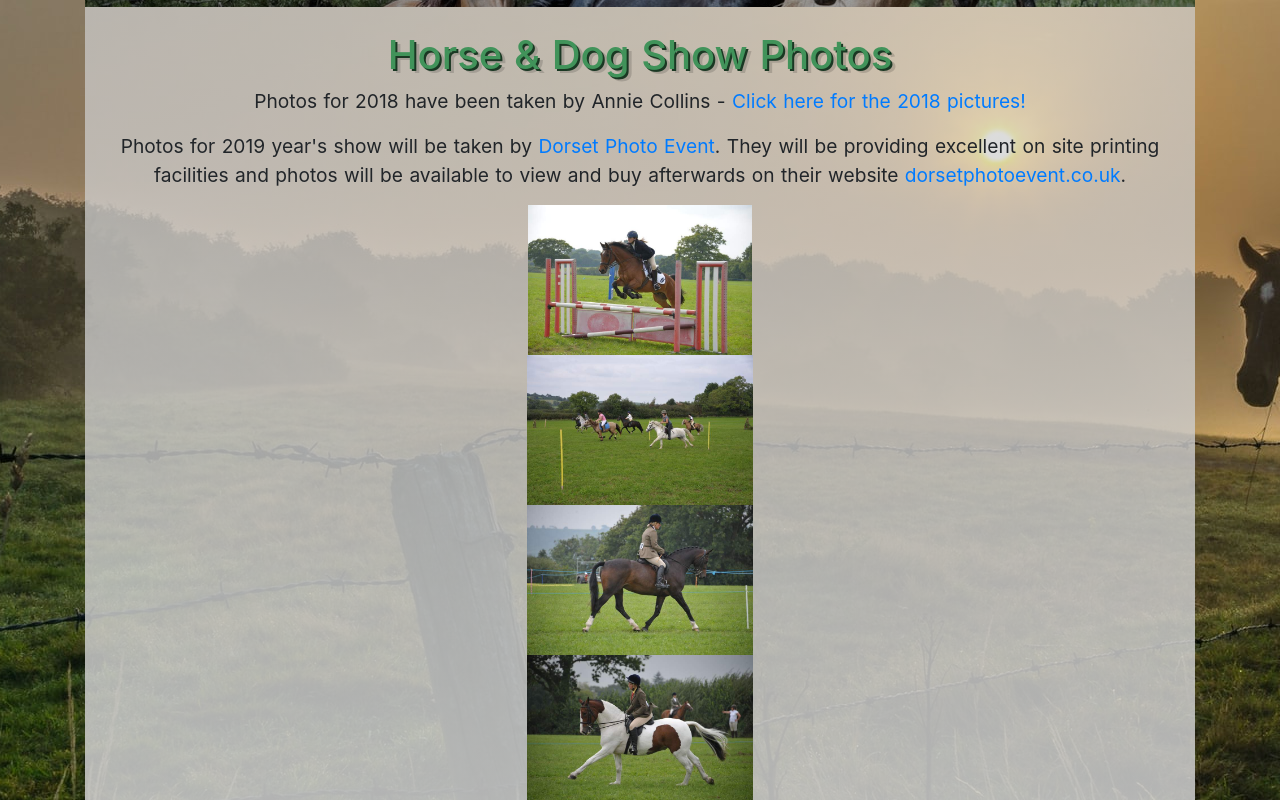
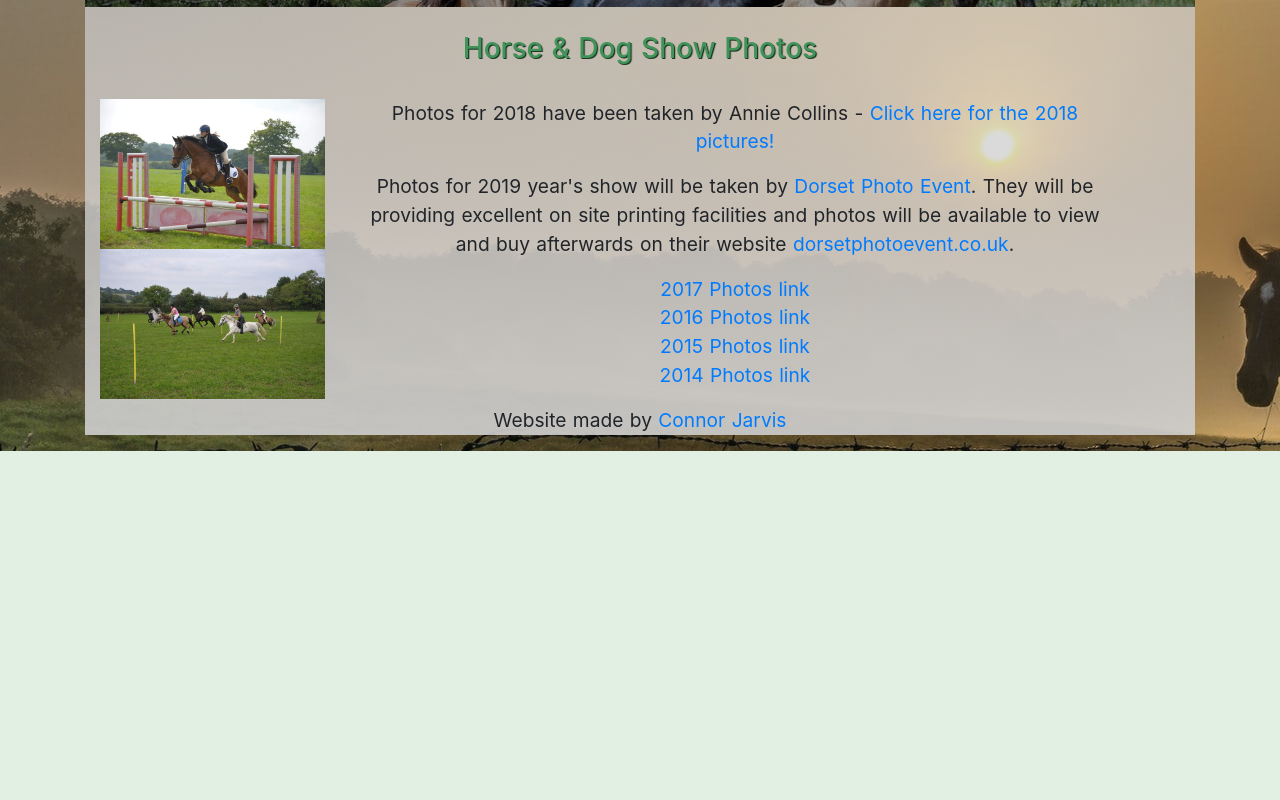
Before and after one commit to connorjjarvis/CrewkerneShow, a Nuxt app: page /photos in a window 1280 px wide. Shown: the part 480-1280 px from the top of the page. After the commit the page ends 931 px from the top, so only its background shows below. Built offline with nearby package versions, Linux system fonts and the light colour scheme.

Commit message:
Updated content

```diff
--- a/layouts/default.vue
+++ b/layouts/default.vue
@@ -4,6 +4,9 @@
       <b-container fluid="md" class="text-center">
         <div class="content">
           <Nuxt />
+          <div id="author">
+            <p>Website made by <a href="mailto:connor.jarvis+crewkerneshow@gmail.com">Connor Jarvis</a></p>
+          </div>
         </div>
       </b-container>
   </div>
--- a/pages/contact.vue
+++ b/pages/contact.vue
@@ -1,14 +1,28 @@
 <template>
 <div>
-    <br><br>
-<h3>Contact us</h3>
+  <b-row class="text-center">
+        <b-col>
+            <h3>Contact us</h3>
+        </b-col>
+    </b-row>
+    <b-row class="text-center">
+    <b-col sm="2" md="3">
+<div id="photos">
+<img src="../assets/imagerotate5.jpg" style="max-height: 150px; max-width: 275px;">
+</div>
+<div id="photos">
+<img src="../assets/imagerotate6.jpg" style="max-height: 150px; max-width: 275px;">
+</div>
+    </b-col>
+    <b-col sm="8" md="8">
 <p>Show Date 10th September 2016, Clapton near Crewkerne, DT8 3RH</p>
 <p><a href="https://www.google.co.uk/maps/dir//50.8448935,-2.8339749/@50.8452957,-2.8354555,419m/data=!3m1!1e3!4m2!4m1!3e0">Open in Google Maps!</a></p>
 <p>Phone: 01460 73923 or 07840384763</p>
 <p>Email: <a href="mailto:crewkerneshow@hotmail.com">crewkerneshow@hotmail.com</a></p>
-<!--<div id="map-canvas"></div>-->
-<br>
-<p></p>
+    </b-col>
+    <b-col>
+    </b-col>
+  </b-row>
 </div>
 </template>
 
--- a/pages/photos.vue
+++ b/pages/photos.vue
@@ -1,38 +1,36 @@
 <template>
 <div>
-<br>
-<center>
-<h1>Horse & Dog Show Photos</h1>
-</center>
-<p>Photos for 2018 have been taken by Annie Collins - <a href="photogallery">Click here for the 2018 pictures!</a> </p>
-<p>Photos for 2019 year's show will be taken by <a href="http://www.dorsetphotoevent.co.uk/">Dorset Photo Event</a>. They will be providing excellent on site printing facilities and photos will be available to view and buy afterwards on their website <a href="http://www.dorsetphotoevent.co.uk/">dorsetphotoevent.co.uk</a>.</p>
-<center>
+  <b-row class="text-center">
+        <b-col>
+            <h3>Horse & Dog Show Photos</h3>
+        </b-col>
+    </b-row>
+    <b-row class="text-center">
+    <b-col sm="2" md="3">
 <div id="photos">
 <img src="../assets/imagerotate1.jpg" style="max-height: 150px; max-width: 275px;">
 </div>
 <div id="photos">
 <img src="../assets/imagerotate4.jpg" style="max-height: 150px; max-width: 275px;">
 </div>
-<div id="photos">
-<img src="../assets/imagerotate5.jpg" style="max-height: 150px; max-width: 275px;">
-</div>
-<div id="photos">
-<img src="../assets/imagerotate6.jpg" style="max-height: 150px; max-width: 275px;">
-</div>
-<b>
-<h2>
+    </b-col>
+    <b-col sm="8" md="8">
+      <p>Photos for 2018 have been taken by Annie Collins - <a href="photogallery">Click here for the 2018 pictures!</a> </p>
+      <p>Photos for 2019 year's show will be taken by <a href="http://www.dorsetphotoevent.co.uk/">Dorset Photo Event</a>. They will be providing excellent on site printing facilities and photos will be available to view and buy afterwards on their website <a href="http://www.dorsetphotoevent.co.uk/">dorsetphotoevent.co.uk</a>.</p>
+        <p>
+
 <a href="http://www.dorsetphotoevent.co.uk/photogallery/">2017 Photos link</a>
 <br>
 <a href="http://www.dorsetphotoevent.co.uk/photogallery/">2016 Photos link</a>
 <br>
 <a href="http://www.dorsetphotoevent.co.uk/photogallery/">2015 Photos link</a>
 <br>
-<a href="http://www.dorsetphotoevent.co.uk/photogallery/">2014 Photos link</a></h2>
-</b>
-</center>
-<div id="author">
-<p>Website made by <a href="mailto:connor.jarvis+crewkerneshow@gmail.com">Connor Jarvis</a></p>
-</div>
+<a href="http://www.dorsetphotoevent.co.uk/photogallery/">2014 Photos link</a>
+            </p>
+    </b-col>
+    <b-col>
+    </b-col>
+  </b-row>
 </div>
 </template>
 
```
